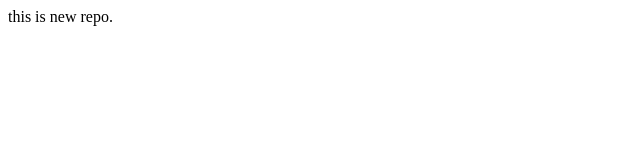
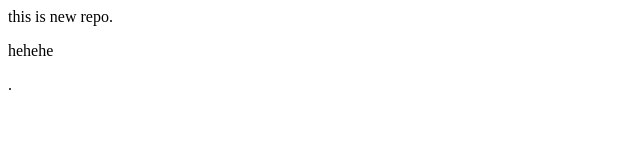
Before and after one commit to unzilacodes/localrepo, a plain HTML site: page index.html in a window 1280 px wide. Shown: the full height of the page, 0-640 px from the left. Drawn offline with Linux system fonts and the light colour scheme.

Commit message:
add new feature

```diff
--- a/index.html
+++ b/index.html
@@ -1 +1,2 @@
 <p>this is new repo.</p>
+<p>hehehe</p>.</p>
```
